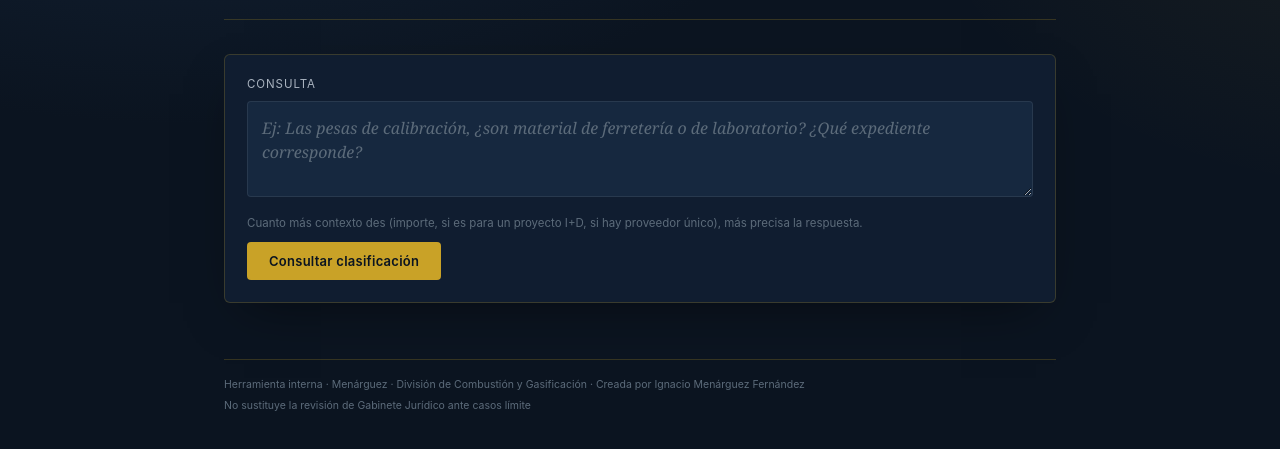
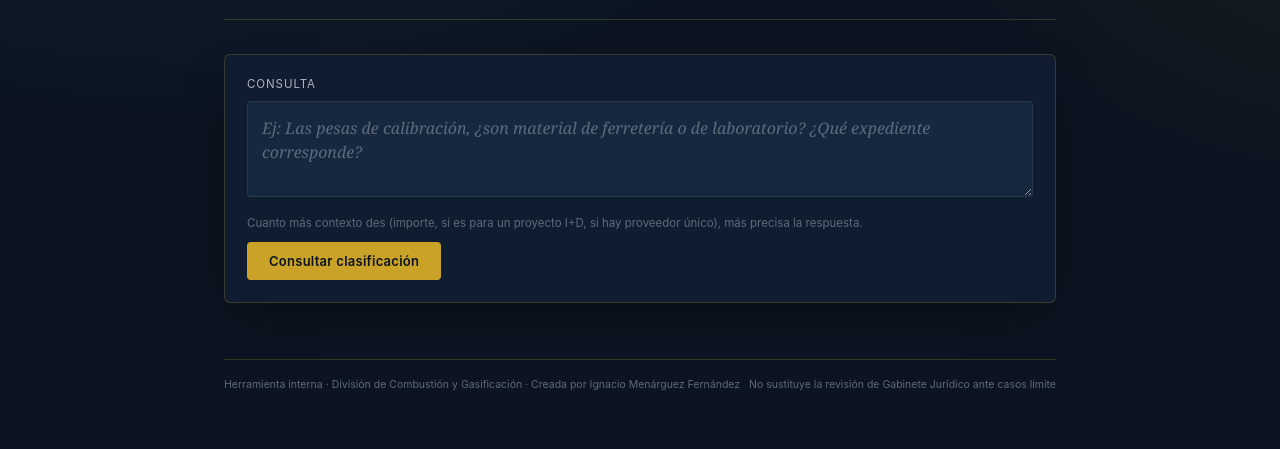
Before and after one commit to Nachomf112/clasificador-expedientes-ciemat, a website: page index.html in a window 1280 px wide. Shown: the part 215-664 px from the top of the page. Drawn offline with Linux system fonts and the light colour scheme.

Commit message:
Remove 'Menárguez' from footer text

```diff
--- a/index.html
+++ b/index.html
@@ -212,7 +212,7 @@
   </div>
 
   <footer class="f">
-    <span>Herramienta interna · Menárguez · División de Combustión y Gasificación · Creada por Ignacio Menárguez Fernández</span>
+    <span>Herramienta interna · División de Combustión y Gasificación · Creada por Ignacio Menárguez Fernández</span>
     <span>No sustituye la revisión de Gabinete Jurídico ante casos límite</span>
   </footer>
 </div>
```
